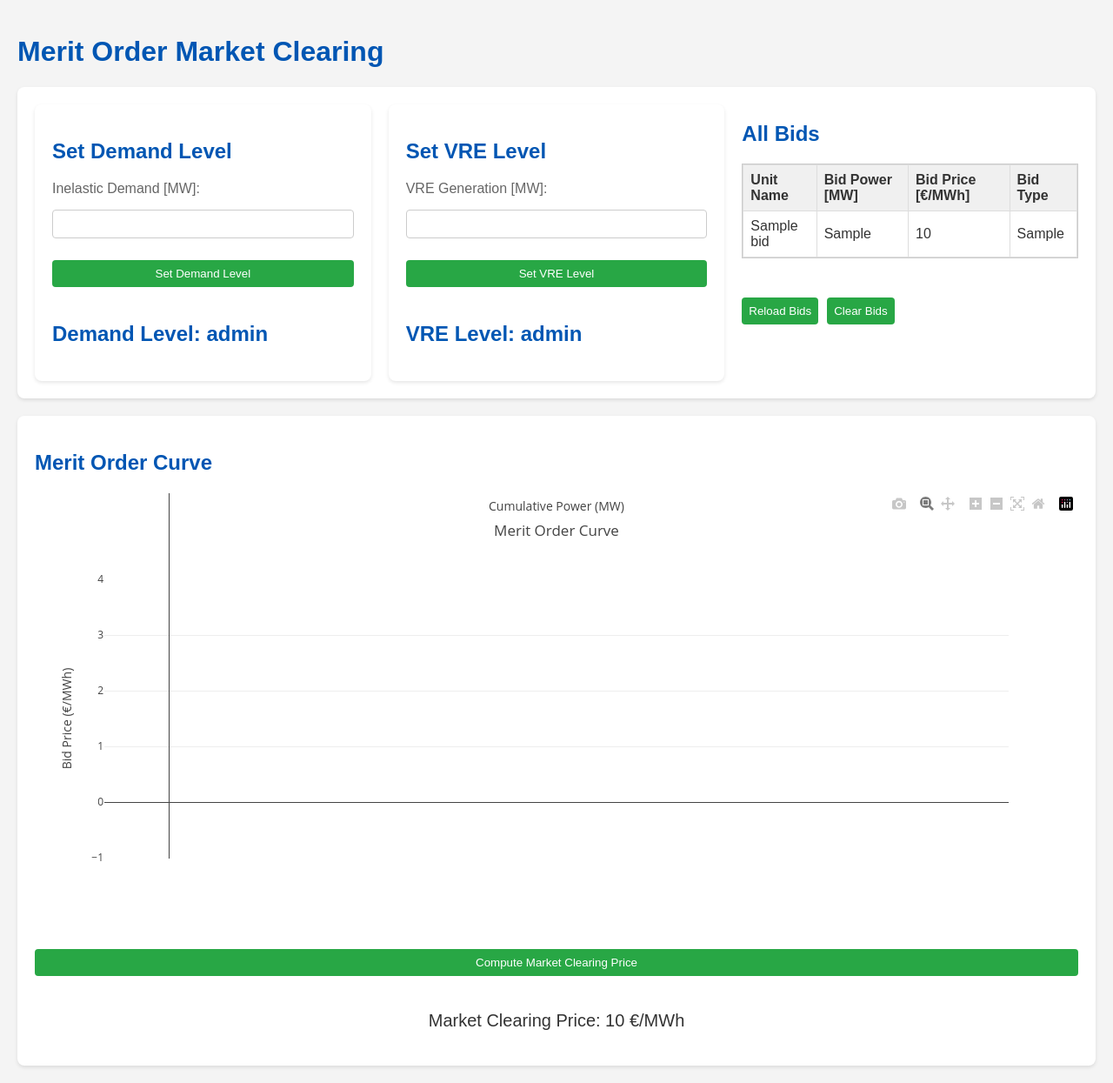
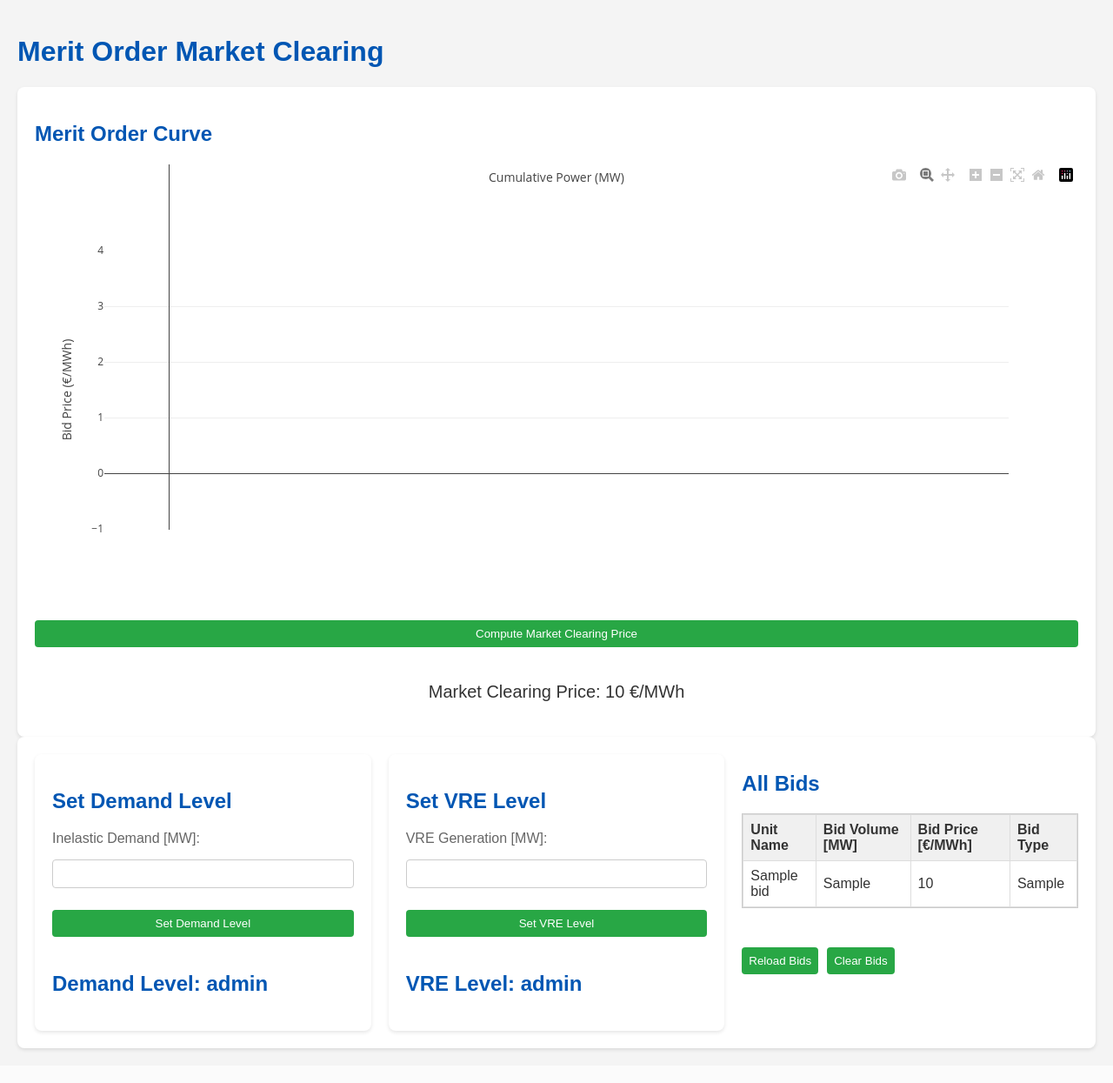
Before and after one commit to nick-harder/merit_order_game, a Flask app: template templates/teacher.html in a window 1280 px wide. Shown: the whole page at 87% size. After the commit the page ends 1209 px from the top, so only its background shows below. Run offline with Flask 2, Linux system fonts and the light colour scheme; the template is opened without the code that fills it: most values are stand-ins (such as "Sample title", 1, 10 or a date in 2020); some libraries are stand-ins or nearby versions.

Commit message:
-smaller updates

```diff
--- a/static/js/meritOrderPlot.js
+++ b/static/js/meritOrderPlot.js
@@ -74,7 +74,6 @@ document.addEventListener("DOMContentLoaded", function(event) {
     }
 
     var layout = {
-        title: 'Merit Order Curve',
         xaxis: { title: 'Cumulative Power (MW)' },
         yaxis: { title: 'Bid Price (€/MWh)' },
         showlegend: true
--- a/templates/student.html
+++ b/templates/student.html
@@ -32,7 +32,7 @@
             </tr>
             </table>
             <form action="/submit_bid" method="post">
-            <label for="bid_power">Bid Power (MW):</label>
+            <label for="bid_power">Bid Volume (MW):</label>
             <input type="number" id="bid_power" name="bid_power" required value="1000">
 
             <label for="bid_price">Bid Price (€/MWh):</label>
--- a/templates/teacher.html
+++ b/templates/teacher.html
@@ -9,6 +9,17 @@
 </head>
 <body>
     <h1>Merit Order Market Clearing</h1>
+    <div class="full-width">
+        <h2>Merit Order Curve</h2>
+        <!-- Plot container -->
+        <div id="plot" style="width: 100%; height: 500px;"></div>
+        <form action="/compute_price" method="post">
+            <input type="submit" name="action" value="Compute Market Clearing Price">
+        </form>
+        <!-- Market Clearing Price Display -->
+        <p id="marketClearingPrice" style="text-align: center; font-size: 20px;"></p>
+    </div>
+
     <div class="container">
         <div class="left-column">
             <h2>Set Demand Level</h2>
@@ -34,7 +45,7 @@
                 <table>
                     <tr>
                         <th>Unit Name</th>
-                        <th>Bid Power [MW]</th>
+                        <th>Bid Volume [MW]</th>
                         <th>Bid Price [€/MWh]</th>
                         <th>Bid Type</th>
                     </tr>
@@ -58,16 +69,6 @@
             </div>
         </div>
     </div>
-    <div class="full-width">
-        <h2>Merit Order Curve</h2>
-        <!-- Plot container -->
-        <div id="plot" style="width: 100%; height: 500px;"></div>
-        <form action="/compute_price" method="post">
-            <input type="submit" name="action" value="Compute Market Clearing Price">
-        </form>
-        <!-- Market Clearing Price Display -->
-        <p id="marketClearingPrice" style="text-align: center; font-size: 20px;"></p>
-    </div>
 
     <script>
         {% if submitted_bids %}
```
